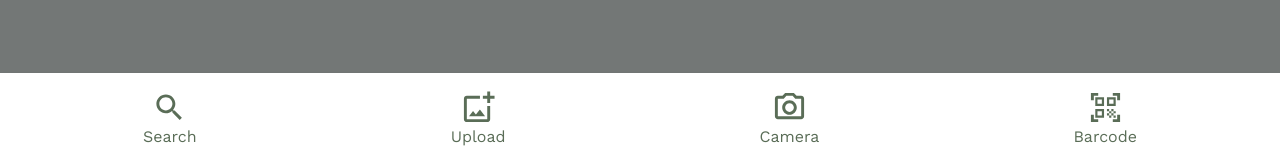
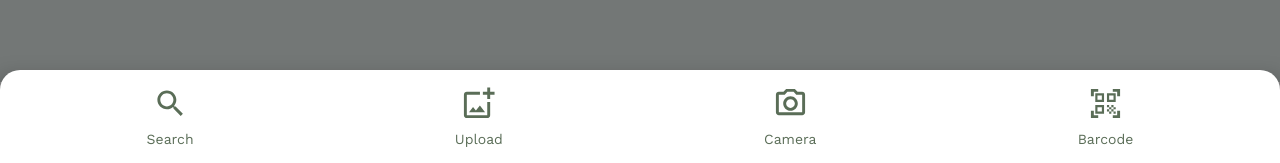
Before and after one commit to omargonz01/BiteByte, a React (Vite) app: page / in a window 1280 px wide. Both pictures are taken after a click on the button 627 px from the left and 758 px from the top of the page. Shown: the part 634-797 px from the top of the page. Built offline with nearby package versions, Linux system fonts and the light colour scheme.

Commit message:
Update UI style for MacroBreakdown + AddFoodNav

```diff
--- a/src/components/Home/MacroBreakdown.jsx
+++ b/src/components/Home/MacroBreakdown.jsx
@@ -20,7 +20,7 @@ const MacroBreakdown = ({ nutrition }) => {
         MACRO BREAKDOWN
       </div>
 
-      <div className="bg-white rounded-lg shadow p-2 flex justify-around w-80">
+      <div className=" bg-white rounded-lg shadow p-2 flex justify-around w-80">
         <MacroCounter
           label="Carbs"
           value={nutrition.carbohydrates ? nutrition.carbohydrates : 0}
--- a/src/components/Nav/AddFoodNav.jsx
+++ b/src/components/Nav/AddFoodNav.jsx
@@ -7,27 +7,26 @@ import QrCodeScannerIcon from '@mui/icons-material/QrCodeScanner';
 
 //  component  appears when the "plus" button is clicked
 const AddFoodNav = ({ onClose, onSelect }) => {
-    // Function to handle selection of each action
   const handleSelect = (action, event) => {
     onSelect(action);
     onClose();
   };
 
   return (
-      <div className="fixed inset-x-0 bottom-0 flex items-center justify-around p-4 bg-white shadow-lg z-20">
-        <button onClick={(event) => handleSelect('search', event)} className="flex flex-col items-center">
+    <div className="add-food-nav fixed inset-x-0 bottom-0 p-4 bg-white shadow-lg z-20">
+      <button onClick={(event) => handleSelect('search', event)} className="nav-button">
         <SearchIcon fontSize="large" />
         <span>Search</span>
       </button>
-        <button onClick={(event) => handleSelect('upload', event)} className="flex flex-col items-center">
+      <button onClick={(event) => handleSelect('upload', event)} className="nav-button">
         <AddPhotoAlternateOutlinedIcon fontSize="large" />
         <span>Upload</span>
       </button>
-        <button onClick={(event) => handleSelect('camera', event)} className="flex flex-col items-center">
+      <button onClick={(event) => handleSelect('camera', event)} className="nav-button">
         <CameraAltOutlinedIcon fontSize="large" />
         <span>Camera</span>
       </button>
-        <button onClick={(event) => handleSelect('barcode', event)} className="flex flex-col items-center">
+      <button onClick={(event) => handleSelect('barcode', event)} className="nav-button">
         <QrCodeScannerIcon fontSize="large" />
         <span>Barcode</span>
       </button>
--- a/src/components/Nav/Nav.css
+++ b/src/components/Nav/Nav.css
@@ -1,13 +1,13 @@
 .nav {
   display: flex;
   justify-content: space-around;
-  align-items: center; /* Center items vertically */
+  align-items: center;
   position: fixed;
   bottom: 0;
   width: 100%;
   background-color: #FFFFFF;
   padding: 1em 0;
-  box-shadow: 0 -2px 10px rgba(0, 0, 0, 0.1);
+  box-shadow: 0 -4px 20px rgba(0, 0, 0, 0.25);
   z-index: 1000;
 }
 
@@ -19,12 +19,11 @@
 }
 
 .nav-icon {
-  /* Removed fixed width and height to allow resizing */
-  margin-bottom: 0.25rem; /* Space between icon and text */
+  margin-bottom: 0.25rem;
 }
 
 .large-icon {
-  font-size: 62px; /* Customize this size as needed */
+  font-size: 62px;
 }
 
 .camera-container {
@@ -91,7 +90,7 @@ a:hover {
   flex-direction: column;
   padding: 2rem;
   background-color: #E7EFED;
-  border-radius: 0.5rem;
+  border-radius: 20px;
   box-shadow: 0 4px 6px rgba(0, 0, 0, 0.1);
   width: 90vw;
   max-width: 500px;
@@ -102,3 +101,32 @@ a:hover {
   transform: translateY(-50%);
   transition: transform 0.5s ease-out;
 }
+
+.add-food-nav {
+  display: flex;
+  justify-content: space-around;
+  align-items: center;
+  background-color: #FFFFFF;
+  border-top-left-radius: 20px;
+  border-top-right-radius: 20px;
+  padding-top: 1rem;
+  box-shadow: 0 -4px 6px rgba(0, 0, 0, 0.1);
+}
+
+.nav-button {
+  display: flex;
+  flex-direction: column;
+  align-items: center;
+  background-color: transparent;
+  border: none;
+  color: #5A6D57;
+}
+
+.nav-button span {
+  margin-top: 8px;
+  font-size: 14px;
+}
+
+.nav-button:hover {
+  background-color: #f0f0f0;
+}
--- a/src/components/Nav/Nav.jsx
+++ b/src/components/Nav/Nav.jsx
@@ -163,7 +163,7 @@ function Nav({ onNutritionDataReceived }) {
           handleSubmit={handleSubmit}
           />
           <button
-          className="absolute right-2 top-2 p-1 bg-white rounded-full shadow-lg"
+          className="absolute right-3 top-2 p-1 bg-white rounded-full shadow-lg"
           onClick={() => setShowImageUploadModal(false)}
           >
             <CloseIcon fontSize="medium" />
```
Lines whose indentation alone changed are shown as unchanged.
